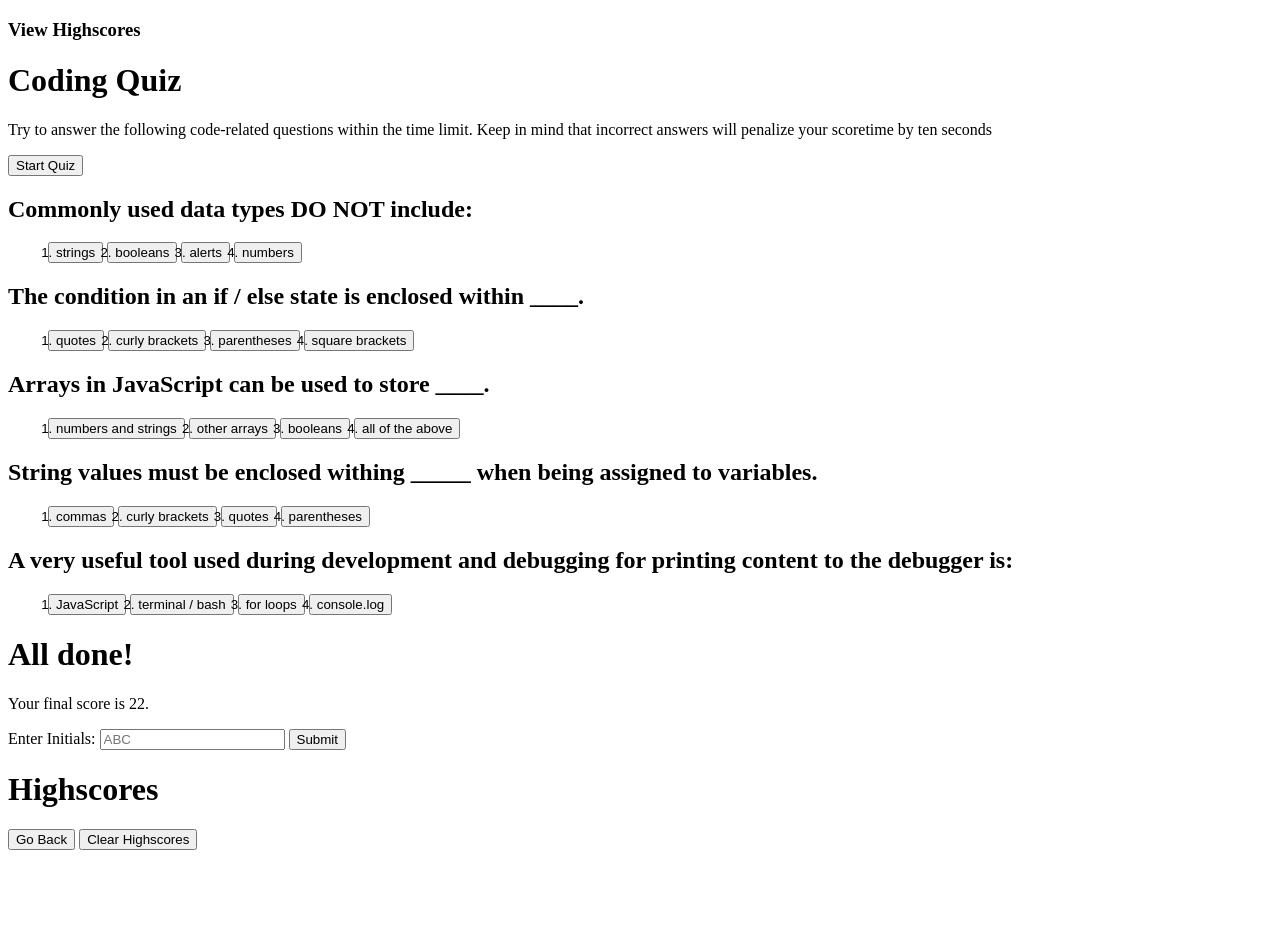
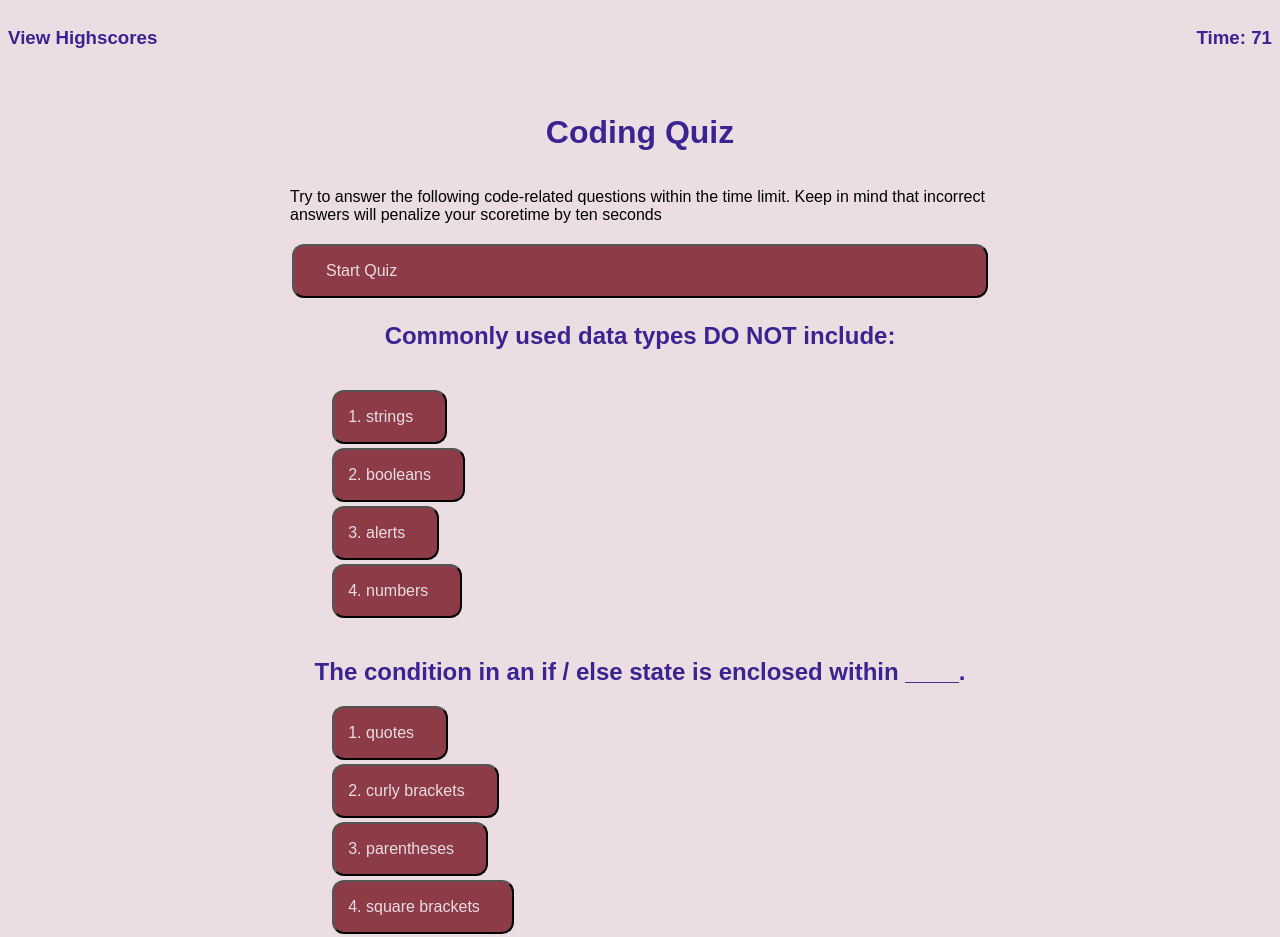
Before and after one commit to EmilyHoodenpyle/code-quiz, a plain HTML site: page index.html in a window 1280 px wide. Shown: the top 937 px of the page. Before the commit the page ends 858 px from the top, so only its background shows below. Drawn offline with Linux system fonts and the light colour scheme.

Commit message:
modified CSS file

```diff
--- a/assets/css/style.css
+++ b/assets/css/style.css
@@ -0,0 +1,75 @@
+/* color scheme sourced from http://khroma.co/generator/ */
+:root {
+    --light: #ebdde2 ;
+    --dark: #3b2391;
+    --midlight: #b88589;
+    --middark: #8d3b47;
+}
+
+*,
+*::before,
+*::after {
+  box-sizing: border-box;
+}
+
+body {
+  font-family: sans-serif;
+  background-color: var(--light)
+}
+
+header {
+    display: flex;
+    justify-content: space-between;
+}
+
+h1 {
+  text-align: center;
+  margin-top: 40px auto;
+  color: var(--dark);
+}
+
+h2 {
+    text-align: center;
+    margin-top: 30px auto;
+    color: var(--dark);
+}
+
+h3 {
+    text-align: center;
+    margin-top: 20px auto;
+    color: var(--dark);
+}
+
+.container {
+  width: 700px;
+  margin: 25px auto;
+}
+
+.box {
+    display:flex;
+    flex-direction: column;
+    float:center;
+}
+
+button {
+    display: flex;
+    align-items: center;
+    background-color: var(--middark);
+    color: var(--light);
+    border-radius: 12px;
+    padding: 16px 32px;
+    font-size: 16px;
+    margin: 4px 2px;
+    transition-duration: 0.5s;
+    cursor: pointer;
+}
+
+button:hover {
+    background-color: var(--midlight);
+}
+
+@media (max-width: 740px) {
+  .box {
+    width: 48%;
+  }
+}
--- a/assets/js/script.js
+++ b/assets/js/script.js
@@ -27,7 +27,11 @@ container.addEventListener("click", function(event) {
         var state = element.getAttribute(data-state);
 
         if (state === hidden) {
-            element.
+            element.textContent = element.dataset.number;
+            element.dataset.state= "visible";
+        } else {
+            element.textContent ="";
+            element.setAttribute("data-state", "hidden");
         }
     }
 
--- a/index.html
+++ b/index.html
@@ -15,14 +15,14 @@
     <main>
       <div class="container">
         <!-- STARTING PAGE -->
-        <div class="startingPage" data-number="1" data-state="visible">
+        <div class="box" data-number="1" data-state="visible">
           <h1>Coding Quiz</h1>
           <p>Try to  answer the following code-related questions within the time limit. Keep in mind that incorrect answers will penalize your scoretime by ten seconds</p>
           <button id="start-quiz">Start Quiz</button>
         </div>
 
         <!-- QUIZ PROPER -->
-        <div class="questions1" data-number="2" data-state="hidden">
+        <div class="box" data-number="2" data-state="hidden">
           <h2>Commonly used data types <strong>DO NOT</strong> include:</h2>
           <ol>
             <button id="incorrect"><li>strings</li></button>
```
